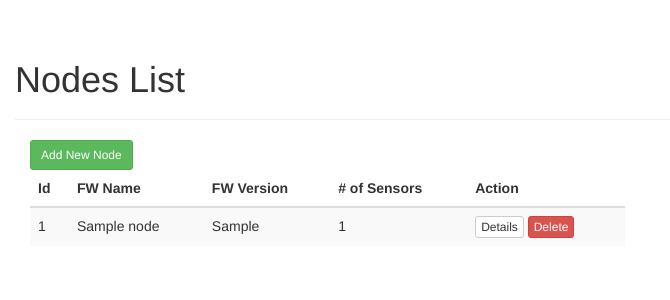
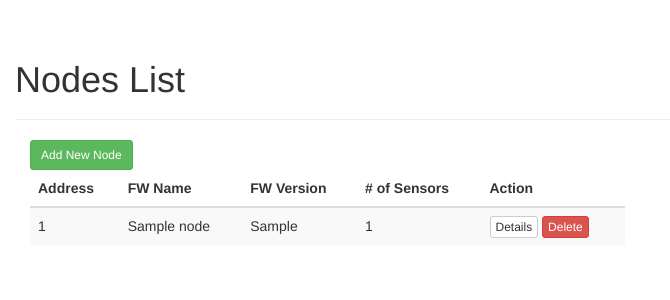
Before and after one commit to thozza/tracking-portal, a Django app: page /tracker/node/ in a window 1280 px wide. Shown: the part 52-352 px from the top of the page, without its empty margins (0-670 px from the left). Run offline with Django 3.2, Linux system fonts and the light colour scheme; tables that the repository leaves empty hold one stand-in row (values such as "Sample post"); some libraries are stand-ins or nearby versions.

Commit message:
Use Node address not Id in the NodeList view
Signed-off-by: Tomas Hozza <thozza@gmail.com>

```diff
--- a/tracking_portal/templates/tracker/node_list.html
+++ b/tracking_portal/templates/tracker/node_list.html
@@ -11,7 +11,7 @@
                 <table class="table table-striped">
                     <thead>
                         <tr>
-                            <th>Id</th>
+                            <th>Address</th>
                             <th>FW Name</th>
                             <th>FW Version</th>
                             <th># of Sensors</th>
@@ -21,7 +21,7 @@
                     <tbody>
                         {% for object in object_list %}
                             <tr>
-                                <td>{{ object.id }}</td>
+                                <td>{{ object.address }}</td>
                                 <td>{{ object.firmware_name|default:"-" }}</td>
                                 <td>{{ object.firmware_version|default:"-" }}</td>
                                 <td>{{ object.sensor_set.all.count }}</td>
```
